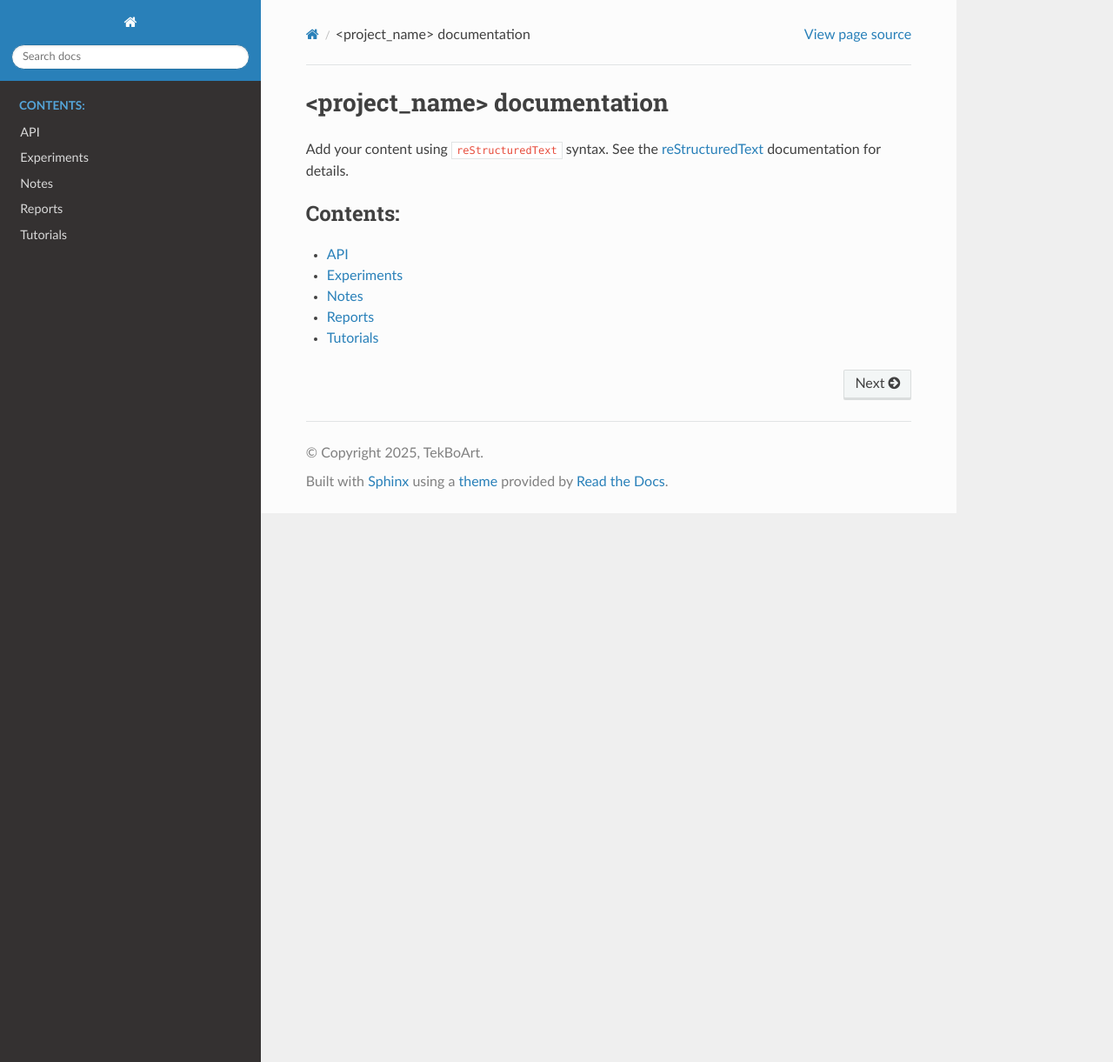
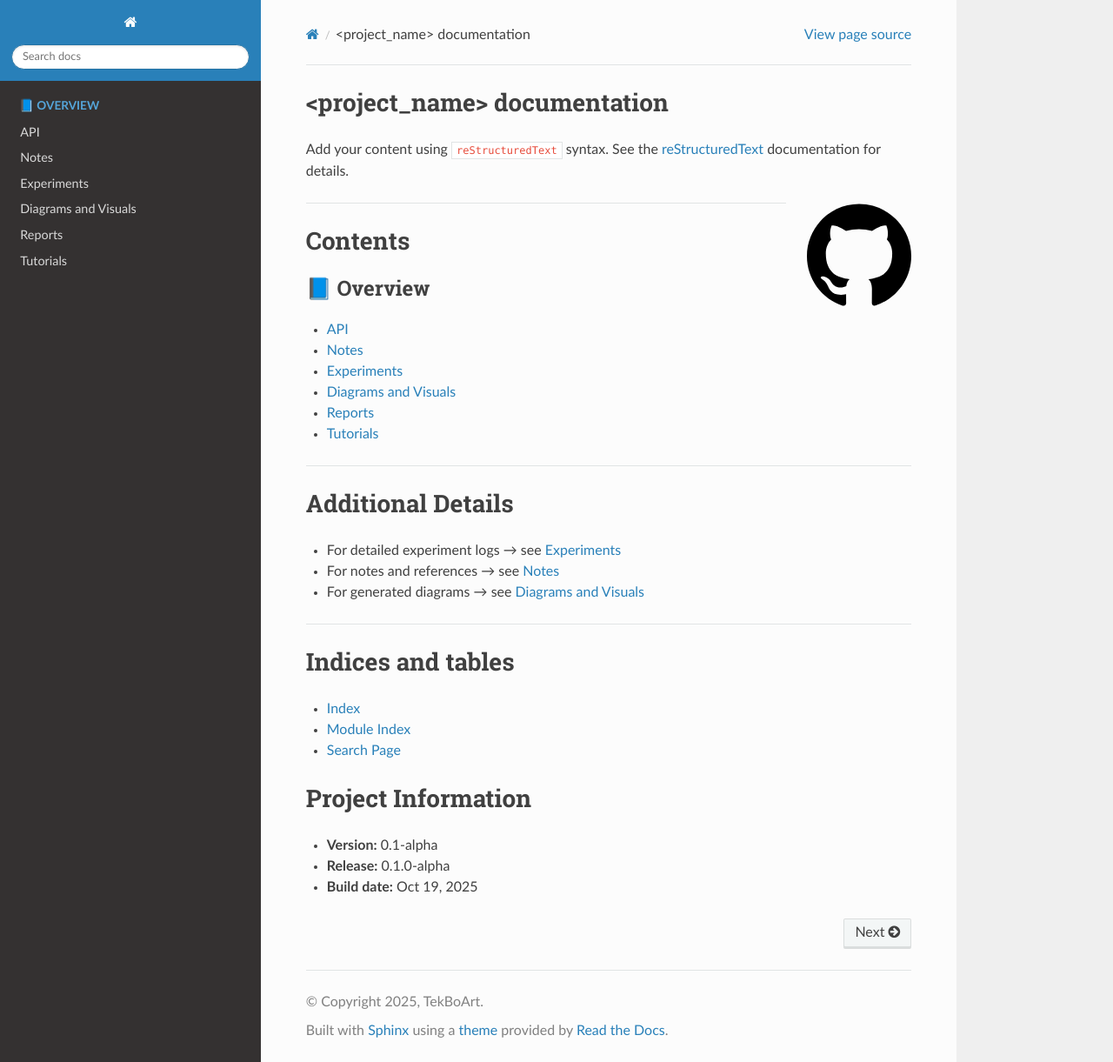
Before and after one commit to tekboart/project-template-ai, a Sphinx documentation site: the page built from docs/index.rst, in a window 1280 px wide and 1221 px high. Shown: the whole window at 87% size. Built offline with Sphinx 7.4.7 and the Read the Docs theme 3.1.0, drawn with Linux system fonts in a browser that asks for light colours.

Commit message:
update docs

```diff
--- a/docs/conf.py
+++ b/docs/conf.py
@@ -9,7 +9,8 @@
 project = "<project_name>"
 copyright = "2025, TekBoArt"
 author = "TekBoArt"
-release = "0.1.0-rc.1"
+version = "0.1-alpha"  # version: used for display
+release = "0.1.0-alpha"  # release: used for full version info
 
 # -- General configuration ---------------------------------------------------
 # https://www.sphinx-doc.org/en/master/usage/configuration.html#general-configuration
--- /dev/null
+++ b/docs/diagrams/README.md
@@ -0,0 +1,2 @@
+# Diagrams and Visuals
+>  Add any diagrams needed for the reports (e.g., Drawio)
--- a/docs/index.rst
+++ b/docs/index.rst
@@ -3,20 +3,57 @@
    You can adapt this file completely to your liking, but it should at least
    contain the root `toctree` directive.
 
+============================
 <project_name> documentation
 ============================
+Add your content using ``reStructuredText`` syntax. See the `reStructuredText <https://www.sphinx-doc.org/en/master/usage/restructuredtext/index.html>`_ documentation for details.
 
-Add your content using ``reStructuredText`` syntax. See the
-`reStructuredText <https://www.sphinx-doc.org/en/master/usage/restructuredtext/index.html>`_
-documentation for details.
+.. image:: ../images/logos/github.svg
+   :alt: Project Logo
+   :width: 120px
+   :align: right
 
+----------
+
+============================
+Contents
+============================
 
 .. toctree::
    :maxdepth: 2
-   :caption: Contents:
+   :caption: 📘 Overview
+   :titlesonly:
 
-   api/README.md
-   experiments/README.md
-   notes/README.md
-   reports/README.md
-   tutorials/README.md
+   api/README
+   notes/README
+   experiments/README
+   diagrams/README
+   reports/README
+   tutorials/README
+
+----------
+
+============================
+Additional Details
+============================
+
+* For detailed experiment logs → see :doc:`experiments/README`
+* For notes and references → see :doc:`notes/README`
+* For generated diagrams → see :doc:`diagrams/README`
+
+----------
+
+============================
+Indices and tables
+============================
+
+* :ref:`genindex`
+* :ref:`modindex`
+* :ref:`search`
+
+============================
+Project Information
+============================
+* **Version:** |version|
+* **Release:** |release|
+* **Build date:** |today|
```
Also changed, not shown: docs/experiments/experiments.md (deleted, +0 -1 lines), docs/notes/notes.md (deleted, +0 -1 lines), docs/reports/diagrams/README.md (deleted, +0 -1 lines).
